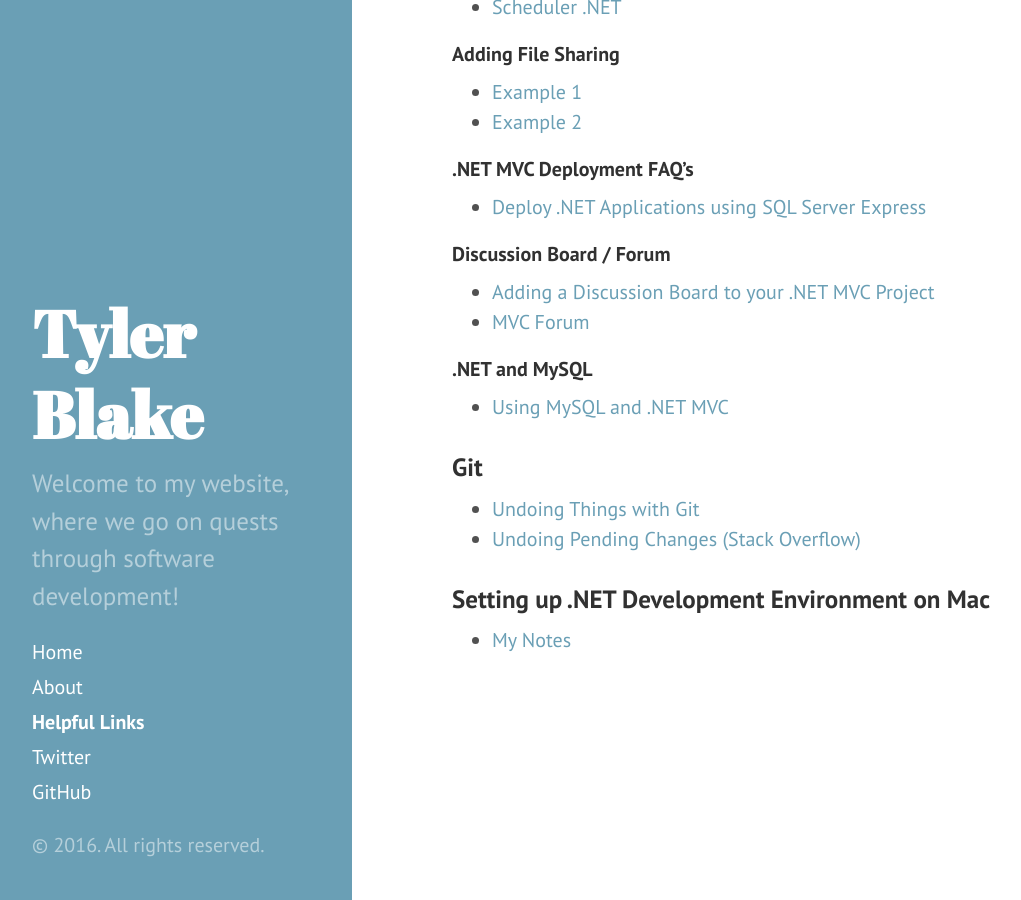
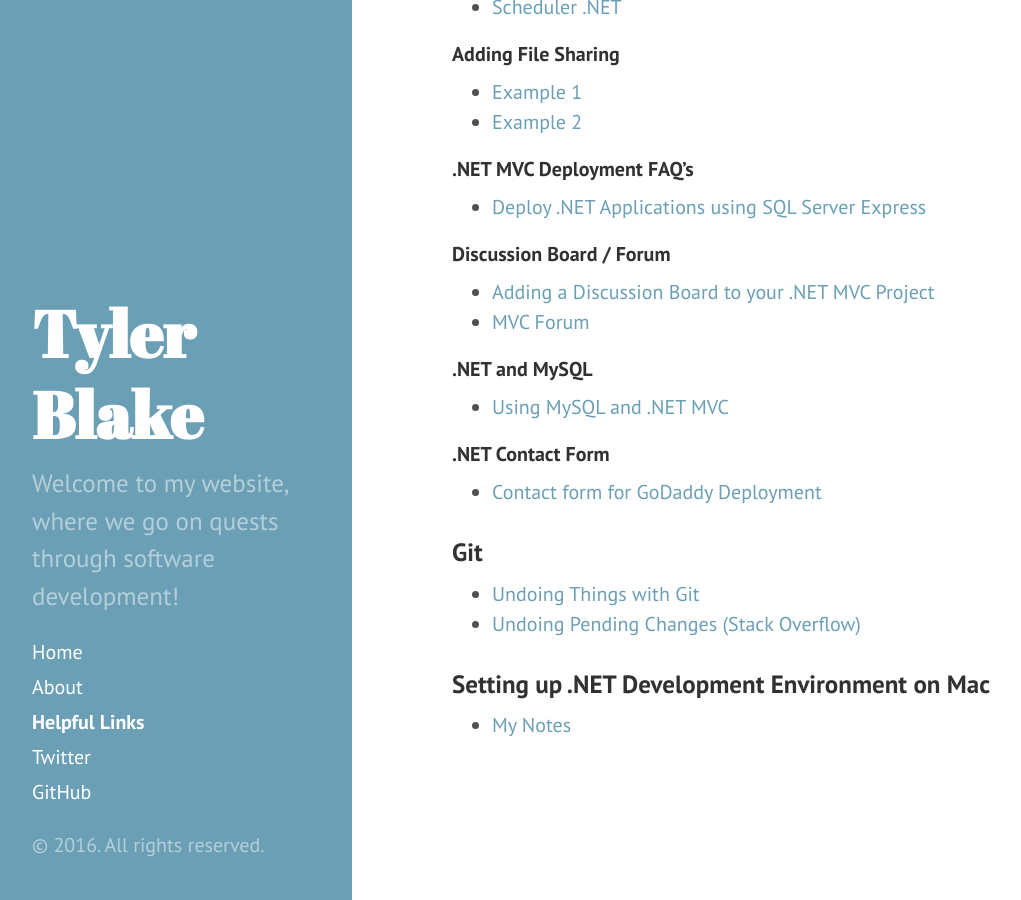
Before and after one commit to tylerablake/website, a Jekyll site: the page built from helpfulLinks.md, in a window 1280 px wide and 900 px high, scrolled down 689 px. Shown: the whole window, without its empty margins (8-1029 px from the left). Built offline with Jekyll 4.4.1, drawn with Linux system fonts in a browser that asks for light colours.

Commit message:
added godaddy smtp contact form link

```diff
--- a/helpfulLinks.md
+++ b/helpfulLinks.md
@@ -37,6 +37,9 @@ title: Helpful Links
 #### .NET and MySQL
 * <a href="https://blogs.oracle.com/MySqlOnWindows/entry/howto_using_mysql_for_visual">Using MySQL and .NET MVC</a>
 
+#### .NET Contact Form
+* <a href="http://vandelayweb.com/sending-asp-net-emails-godaddy-gmail-godaddy-hosted/">Contact form for GoDaddy Deployment</a>
+
 ### Git
 
 * <a href="https://git-scm.com/book/be/v1/%D0%90%D1%81%D0%BD%D0%BE%D0%B2%D1%8B-Git-Undoing-Things">Undoing Things with Git</a>
```
